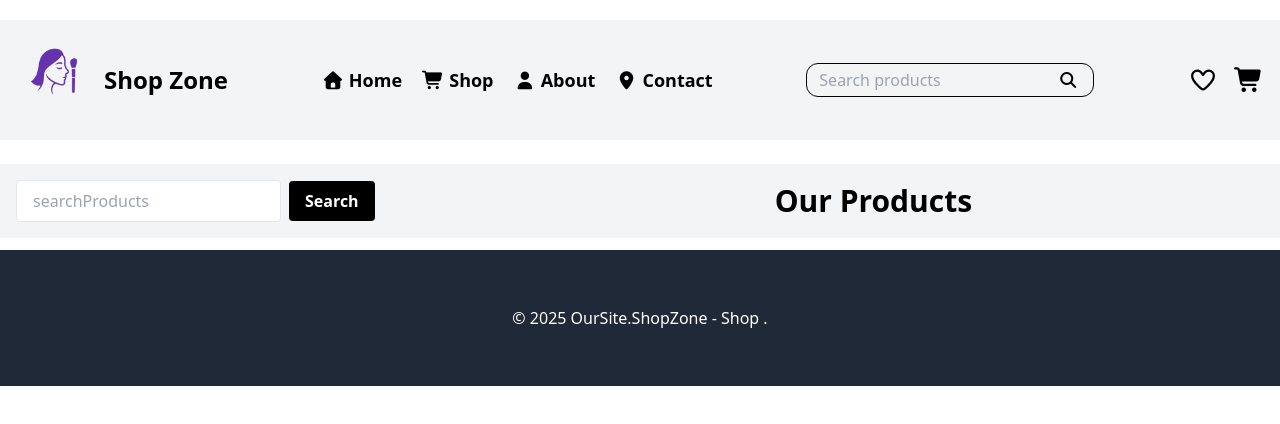
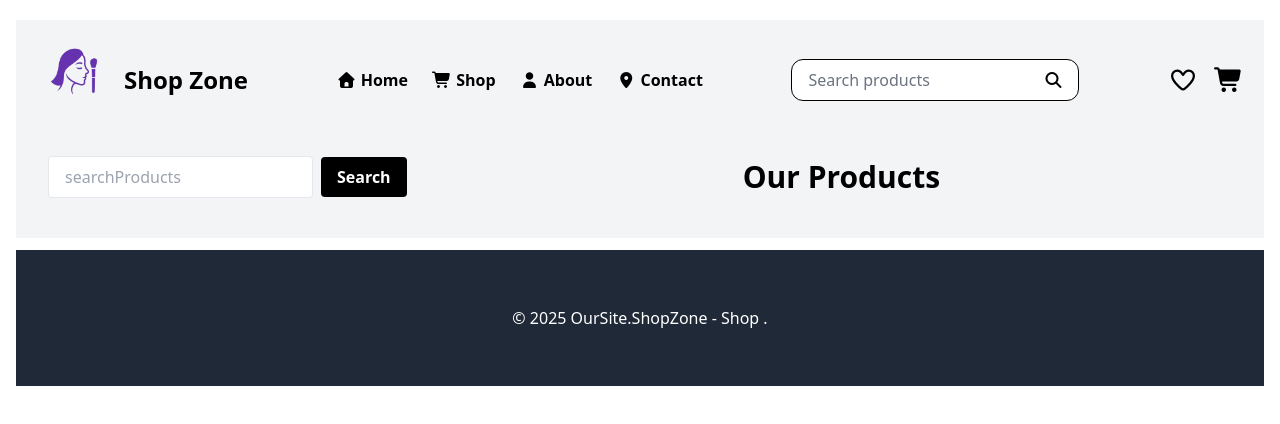
Before and after one commit to Jami-12/website.js, a plain HTML site: page shop.html in a window 1280 px wide. Drawn offline with nearby package versions, Linux system fonts and the light colour scheme; no server answers.

Commit message:
Some change

```diff
--- a/shop.html
+++ b/shop.html
@@ -2,65 +2,75 @@
 <html lang="en">
 
 <head>
-    <meta charset="UTF-8">
-    <meta name="viewport" content="width=device-width, initial-scale=1.0">
+  <meta charset="UTF-8" />
+  <meta name="viewport" content="width=device-width, initial-scale=1.0" />
   <title>ShopZone - Shop</title>
   <link rel="stylesheet" href="https://cdnjs.cloudflare.com/ajax/libs/font-awesome/7.0.0/css/all.min.css" />
   <script src="https://cdn.tailwindcss.com"></script>
 </head>
 
 <body>
-    <main class="mt-5 max-w-7xl mx-auto">
+  <main class="mt-5 max-w-7xl mx-auto px-4">
     <!-- navbar section -->
-        <section class="bg-gray-100">
-            <!-- navbar  -->
-            <div class="p-5 container mx-auto px-4 flex flex-col md:flex-row justify-between items-center gap-4 md:gap-0">
-                <!-- logo image -->
-                <div class="flex gap-2 items-center">
+    <section class="bg-gray-100 p-5">
+      <div class="container mx-auto flex flex-wrap justify-between items-center gap-4">
+        <!-- logo -->
+        <div class="flex items-center gap-2 ">
           <img src="./images/logo.png" alt="Logo" class="w-20 h-20" />
           <h1 class="font-bold text-2xl">Shop Zone</h1>
         </div>
 
         <!-- nav links -->
-                <div class="flex flex-row md:flex-row gap-3 md:gap-5 items-center">
-                    <a href="./index.html" class="text-lg font-semibold"><i class="fa-solid fa-house"></i> Home</a>
-                    <a href="./shop.html" class="text-lg font-semibold"><i class="fa-solid fa-cart-shopping"></i>
-                        Shop</a>
-                    <a href="./about.html" class="text-lg font-semibold"><i class="fa-solid fa-user"></i> About</a>
-                    <a href="./contact.html" class="text-lg font-semibold"><i class="fa-solid fa-location-dot"></i> Contact</a>
-                </div>
+        <nav class="flex flex-wrap gap-4 md:gap-6 items-center text-base">
+          <a href="./index.html" class="font-semibold ">
+            <i class="fa-solid fa-house"></i> Home
+          </a>
+          <a href="./shop.html" class="font-semibold ">
+            <i class="fa-solid fa-cart-shopping"></i> Shop
+          </a>
+          <a href="./about.html" class="font-semibold ">
+            <i class="fa-solid fa-user"></i> About
+          </a>
+          <a href="./contact.html" class="font-semibold ">
+            <i class="fa-solid fa-location-dot"></i> Contact
+          </a>
+        </nav>
 
-                <!-- search input -->
-                <div class="relative w-full md:w-auto">
+        <!-- search -->
+        <div class="relative w-full md:w-auto flex-grow md:flex-grow-0">
           <input type="text" placeholder="Search products"
-                        class="w-full md:w-72 bg-transparent text-gray-800 placeholder-gray-400 outline-none border-black border-[1px] shadow-black py-1 px-3 rounded-xl" />
+            class="w-full md:w-72 border border-black py-2 px-4 rounded-xl placeholder-gray-500 outline-none" />
           <i class="fa-solid fa-magnifying-glass absolute right-4 top-1/2 transform -translate-y-1/2 text-black"></i>
         </div>
 
         <!-- icons -->
         <div class="flex gap-4 items-center">
-                    <i class="fa-regular fa-heart text-2xl"></i>
-                    <i class="fa-solid fa-cart-shopping text-2xl"></i>
+          <i class="fa-regular fa-heart text-2xl cursor-pointer"></i>
+          <i class="fa-solid fa-cart-shopping text-2xl cursor-pointer"></i>
         </div>
       </div>
     </section>
+
     <!-- card section -->
-        <section class="mt-6 bg-gray-100">
-            <div class="flex items-center gap-96">
-                <div class="flex items-center space-x-2  p-4 rounded ">
+    <section class=" bg-gray-100 px-4">
+      <div class="flex flex-col md:flex-row items-center md:gap-80">
+        <div class="flex items-center space-x-2 p-4 rounded w-full md:w-auto">
           <input type="text" placeholder="searchProducts" id="searchProducts"
-                        class="border  rounded px-4 py-2 focus:outline-none focus:ring-2 focus:ring-blue-500">
+            class="border rounded px-4 py-2 focus:outline-none focus:ring-2 focus:ring-blue-500 w-full md:w-auto">
           <button onclick="searchProducts()"
-                        class="bg-black font-semibold text-white px-4 py-2 rounded hover:bg-white  hover:text-black">
+            class="bg-black font-semibold text-white px-4 py-2 rounded hover:bg-white hover:text-black">
             Search
           </button>
         </div>
-                <div class="text-3xl font-bold text-black ">Our Products
+        <div class="text-2xl md:text-3xl font-bold text-black text-center w-full md:w-auto">
+          Our Products
         </div>
       </div>
 
-            <div id="productContainer" class="grid grid-cols-1 sm:grid-cols-4 gap-4"></div>
+      <div id="productContainer"
+        class="grid grid-cols-1 sm:grid-cols-2 md:grid-cols-3 lg:grid-cols-4 gap-4 mt-6"></div>
     </section>
+
     <!-- Footer -->
     <footer class="bg-gray-800 text-white mt-3 py-14 text-center">
       <p>&copy; 2025 OurSite.ShopZone - Shop .</p>
```
Lines whose indentation alone changed are shown as unchanged.
